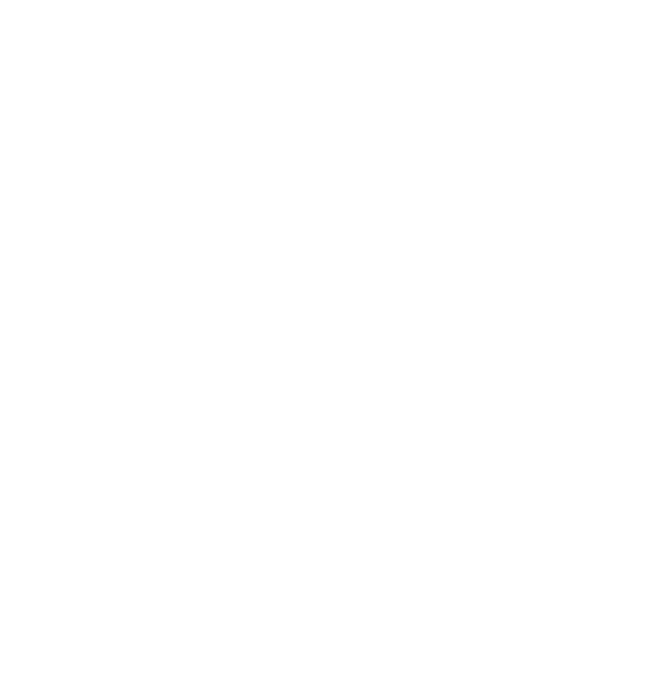
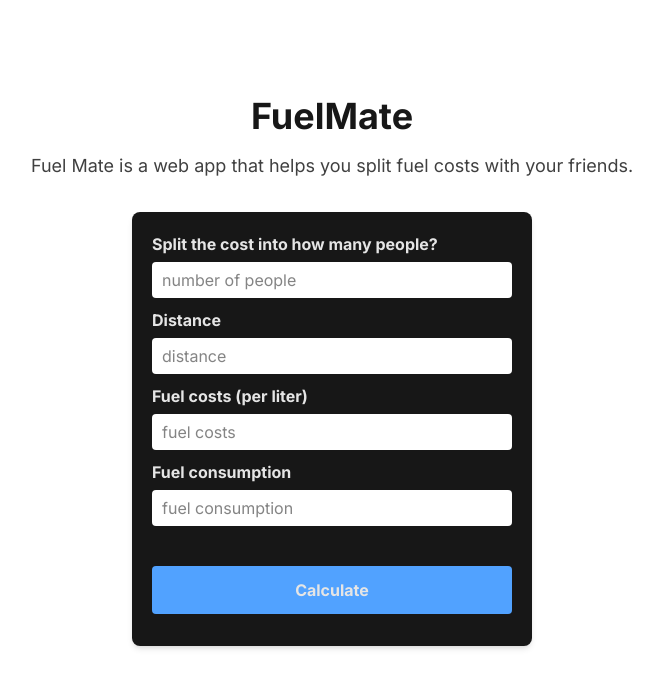
Before and after one commit to Efkey2137/fuel-mate, a Next.js app: page / in a window 1280 px wide. Shown: the top 688 px of the page, without its empty margins (308-971 px from the left). Built offline with nearby package versions, Linux system fonts and the light colour scheme.

Commit message:
Add input forms for fuel cost calculation in Home component

```diff
--- a/app/page.tsx
+++ b/app/page.tsx
@@ -2,7 +2,33 @@
 
 export default function Home() {
   return (
-    <div>
+    <div className="flex min-h-screen flex-col items-center justify-between p-24">
+      <div className="flex flex-col items-center justify-center">
+        <h1 className="text-4xl font-bold mb-4 hidden md:block">FuelMate</h1>
+        <p className="text-lg text-neutral-700 mb-8 hidden md:block">
+          Fuel Mate is a web app that helps you split fuel costs with your friends.
+        </p>
+
+        <div className="bg-neutral-900 shadow-md rounded-lg p-5 pb-8 w-full max-w-100">
+          <h3 className="text-neutral-200 font-bold mb-1.5 text-l">Split the cost into how many people?</h3>
+          <input type="number" placeholder="number of people" name="peoples" className="bg-white text-neutral-950 placeholder-gray rounded-sm mb-2.5 pl-2.5 pt-1.5 pb-1.5 w-full outline-0"/>
+          <h3 className="text-neutral-200 font-bold mb-1.5 text-l">Distance</h3>
+          <input type="number" placeholder="distance" name="distance" className="bg-white text-neutral-950 placeholder-gray rounded-sm mb-2.5 pl-2.5 pt-1.5 pb-1.5 w-full outline-0"/>
+          <h3 className="text-neutral-200 font-bold mb-1.5 text-l">Fuel costs (per liter)</h3>
+          <input type="number" placeholder="fuel costs" name="costs" className="bg-white text-neutral-950 placeholder-gray rounded-sm mb-2.5 pl-2.5 pt-1.5 pb-1.5 w-full outline-0"/>
+          <h3 className="text-neutral-200 font-bold mb-1.5 text-l">Fuel consumption</h3>
+          <input type="number" placeholder="fuel consumption" name="consumption" className="bg-white text-neutral-950 placeholder-gray rounded-sm mb-10 pl-2.5 pt-1.5 pb-1.5 w-full outline-0"/>
+          <button className="w-full bg-blue-400 rounded p-3 text-m font-bold text-neutral-200 hover:cursor-pointer hover:bg-indigo-400 transistion ease duration-300">Calculate</button>
+        </div>
+
+
+    </div>
     </div>
   );
 }
+
+
+// o	Strona główna (Home): Formy do wpisania danych: liczba osób, odległość, cena paliwa, spalanie.
+// o	Wyniki (Results): Pokazuje koszt podróży dla każdego uczestnika, z możliwością dodania "dislike" do osoby.
+// o	Podstawowe API: Endpoints do obliczeń, logika liczenia kosztów, zapisywanie historii (jeśli potrzebujesz).
+// o	Historia (History): Możliwość przeglądania wcześniejszych obliczeń, jeśli użytkownik chce zobaczyć, ile wydali na poprzednich podróżach.
```
